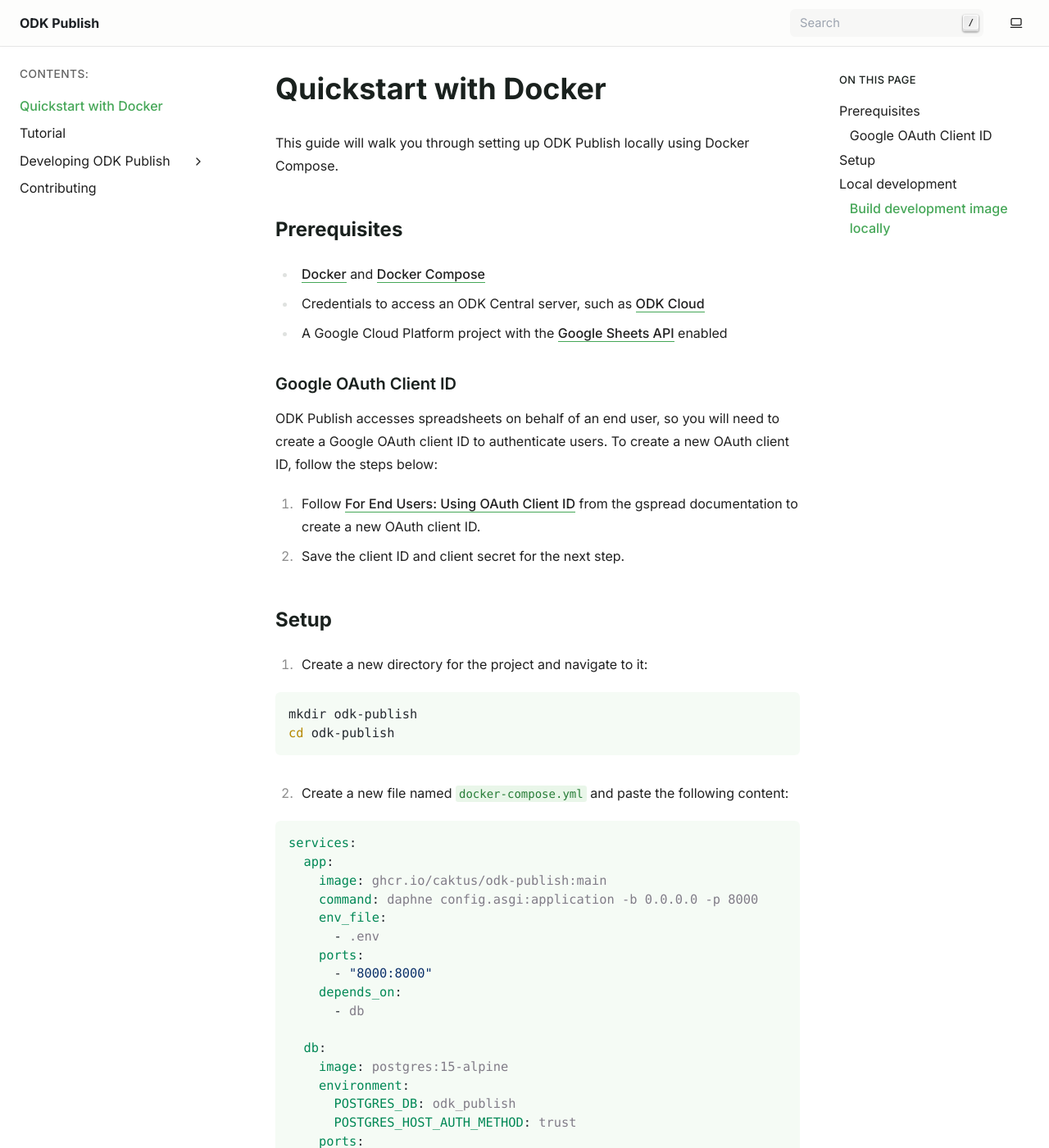
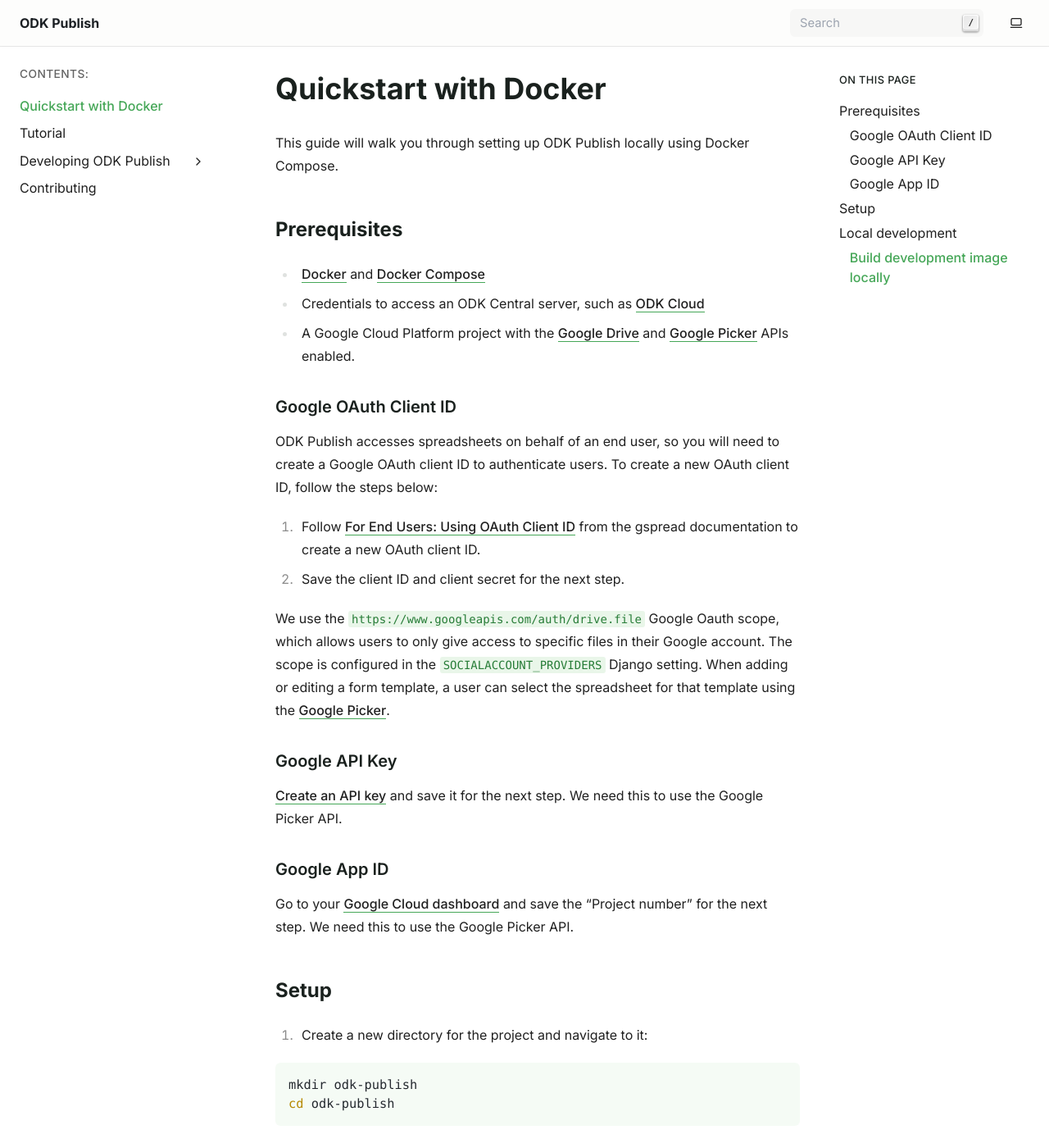
Before and after one commit to caktus/publish-mdm, a Sphinx documentation site: the page built from docs/src/docker-compose.rst, in a window 1280 px wide and 1400 px high. Shown: the whole window at 82% size. Built offline with Sphinx 7.4.7, drawn with Linux system fonts in a browser that asks for light colours; some of the changed text lies outside the part shown.

Commit message:
Add documentation on GOOGLE_API_KEY and GOOGLE_APP_ID.

```diff
--- a/docs/src/docker-compose.rst
+++ b/docs/src/docker-compose.rst
@@ -10,7 +10,8 @@
 
 - `Docker <https://docs.docker.com/get-docker/>`_ and `Docker Compose <https://docs.docker.com/compose/install/>`_
 - Credentials to access an ODK Central server, such as `ODK Cloud <https://getodk.org/>`_
-- A Google Cloud Platform project with the `Google Sheets API <https://console.developers.google.com/apis/library/sheets.googleapis.com>`_ enabled
+- A Google Cloud Platform project with the `Google Drive <https://console.developers.google.com/apis/library/drive.googleapis.com>`_
+  and `Google Picker <https://console.developers.google.com/apis/library/picker.googleapis.com>`_ APIs enabled.
 
 
 Google OAuth Client ID
@@ -24,6 +25,25 @@
    <https://docs.gspread.org/en/latest/oauth2.html#for-end-users-using-oauth-client-id>`_
    from the gspread documentation to create a new OAuth client ID.
 2. Save the client ID and client secret for the next step.
+
+We use the ``https://www.googleapis.com/auth/drive.file`` Google Oauth scope, which
+allows users to only give access to specific files in their Google account.
+The scope is configured in the ``SOCIALACCOUNT_PROVIDERS`` Django setting.
+When adding or editing a form template, a user can select the spreadsheet for that template using
+the `Google Picker <https://developers.google.com/drive/picker/guides/overview>`_.
+
+
+Google API Key
+~~~~~~~~~~~~~~
+
+`Create an API key <https://developers.google.com/drive/picker/guides/overview#api-key>`_
+and save it for the next step. We need this to use the Google Picker API.
+
+
+Google App ID
+~~~~~~~~~~~~~
+Go to your `Google Cloud dashboard <https://console.cloud.google.com/home/dashboard>`_
+and save the "Project number" for the next step. We need this to use the Google Picker API.
 
 
 Setup
@@ -80,6 +100,8 @@
   # google oauth for django-allauth
   GOOGLE_CLIENT_ID="your-client-id-from-above"
   GOOGLE_CLIENT_SECRET="your-client-secret-from-above"
+  GOOGLE_API_KEY="your-api-key-from-above"
+  GOOGLE_APP_ID="your-app-id-from-above"
 
   # odk central
   ODK_CENTRAL_CREDENTIALS="base_url=https://myserver.com;username=user1;password=pass1"
--- a/docs/src/tutorial.rst
+++ b/docs/src/tutorial.rst
@@ -32,6 +32,11 @@
    - ``GOOGLE_CLIENT_ID`` and ``GOOGLE_CLIENT_SECRET``: These are the OAuth
      credentials for the Google account you will use to authenticate with ODK
      Central and to download forms from Google Sheets.
+
+   - ``GOOGLE_API_KEY`` and ``GOOGLE_APP_ID`` are used to enable the `Google Picker <https://developers.google.com/drive/picker/guides/overview>`_,
+     which users will use to give access to specific spreadsheets in their Google accounts.
+     To get the API key, `create it in your Google Cloud dashboard <https://developers.google.com/drive/picker/guides/overview#setup>`_.
+     The ``GOOGLE_APP_ID`` is the "Project number" in the `Google Cloud dashboard <https://console.cloud.google.com/home/dashboard>`_.
 
    - ``ODK_CENTRAL_CREDENTIALS``: The ODK Central server and credentials of the admin user
      you created above.
```
